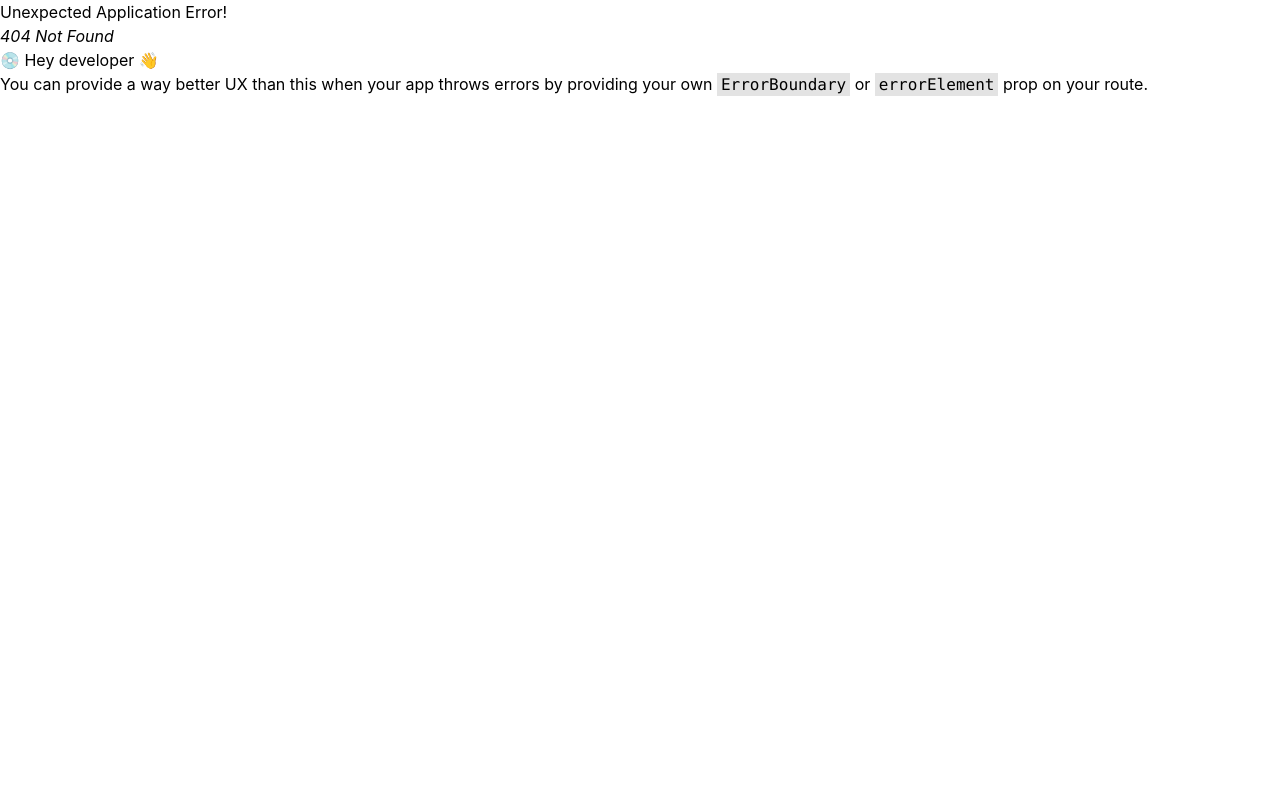
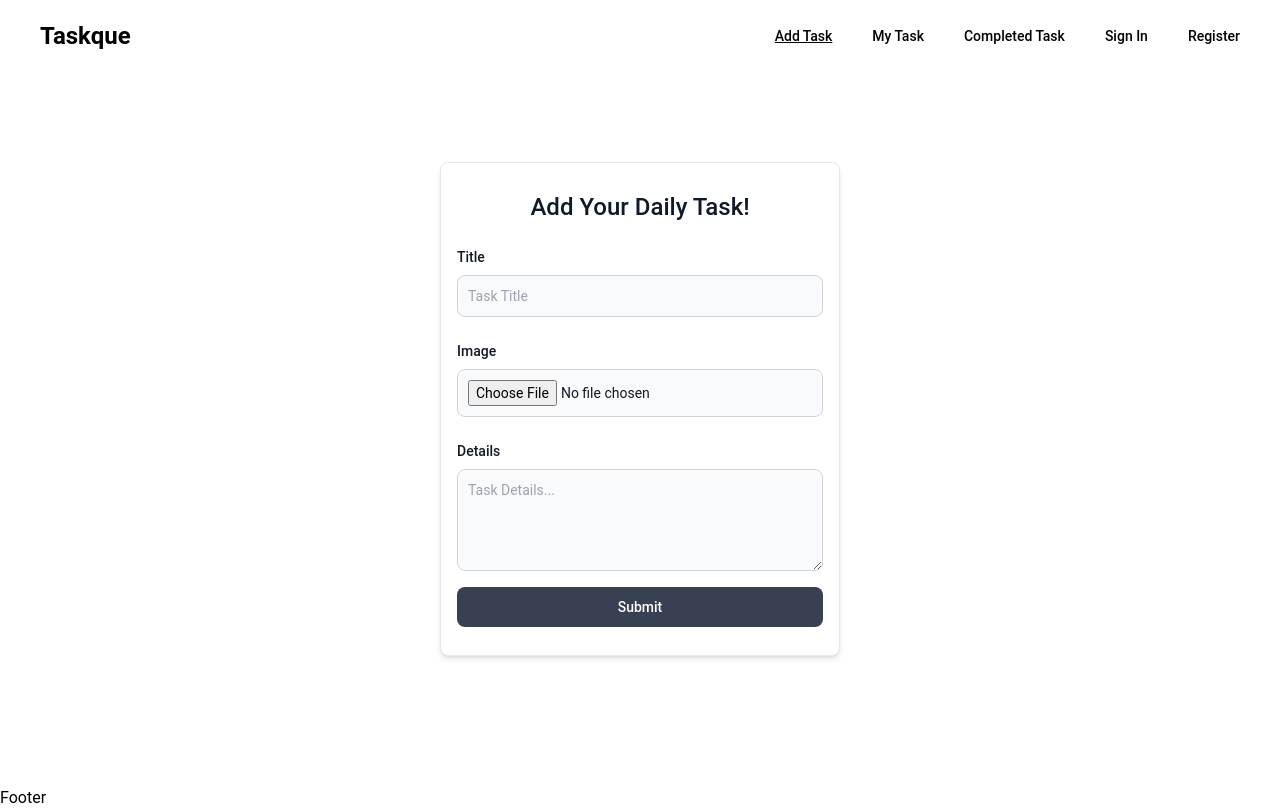
Before and after one commit to mohammedtakbir/Taskque-client-site, a React (Create React App) app: page /add-task in a window 1280 px wide. Before the commit this address had no page. Built offline with nearby package versions, Linux system fonts and the light colour scheme.

Commit message:
create addTask route and store the task to the database

```diff
--- /dev/null
+++ b/src/Pages/AddTask/AddTask.js
@@ -0,0 +1,100 @@
+import React from 'react';
+import { useState } from 'react';
+import { toast } from 'react-hot-toast';
+
+const AddTask = () => {
+
+    const [loading, setLoading] = useState(false);
+
+    const handleTaskSubmit = (e) => {
+        setLoading(true);
+        e.preventDefault();
+        const form = e.target;
+        const title = form.title.value;
+        const detail = form.detail.value;
+
+        const image = form.image.files[0];
+        const formData = new FormData();
+        formData.append('image', image);
+        const url = `https://api.imgbb.com/1/upload?key=${process.env.REACT_APP_imgbb_key}`
+        fetch(url, {
+            method: 'POST',
+            body: formData
+        })
+            .then(res => res.json())
+            .then(imageData => {
+
+                const addTask = {
+                    taskTitle: title,
+                    taskDetail: detail,
+                    taskImage: imageData.data.display_url
+                }
+                console.log(addTask)
+                fetch('http://localhost:5000/addTask', {
+                    method: 'POST',
+                    headers: {
+                        'content-type': 'application/json'
+                    },
+                    body: JSON.stringify(addTask)
+                })
+                    .then(res => res.json())
+                    .then(data => {
+                        if (data.acknowledged) {
+                            setLoading(false)
+                            toast.success('Task Added Successfully!')
+                        }
+                    })
+                    .catch(err => setLoading(false))
+            })
+            .catch(err => setLoading(false))
+    }
+
+    return (
+        <div className='max-w-[1200px] mx-auto pt-10 pb-20'>
+            <section className='lg:py-[50px] md:py-[30px] py-[10px] flex justify-center'>
+                <div className="!px-4 w-full max-w-[400px] bg-white rounded-lg border border-gray-200 shadow-md sm:p-6 md:p-7 sm:mx-0 mx-3">
+                    <form className="space-y-6" onSubmit={handleTaskSubmit}>
+                        <h5 className="text-2xl font-medium text-gray-900 text-center">Add Your Daily Task!</h5>
+                        <div>
+                            <label className="block mb-2 text-sm font-medium text-gray-900">Title</label>
+                            <input
+                                placeholder='Task Title'
+                                type="text"
+                                name='title'
+                                className="bg-gray-50 border border-gray-300 text-gray-900 text-sm rounded-lg focus:ring-blue-500 focus:border-blue-500 block w-full p-2.5 "
+                                required
+                            />
+                        </div>
+                        <div>
+                            <label className="block mb-2 text-sm font-medium text-gray-900">Image</label>
+                            <input
+                                type="file"
+                                name='image'
+                                className="bg-gray-50 border border-gray-300 text-gray-900 text-sm rounded-lg focus:ring-blue-500 focus:border-blue-500 block w-full p-2.5 "
+                                required
+                            />
+                        </div>
+                        <div>
+                            <label className="block mb-2 text-sm font-medium text-gray-900">Details</label>
+                            <textarea
+                                name='detail'
+                                rows="4"
+                                className="!mt-0 block p-2.5 w-full text-sm text-gray-900 bg-gray-50 rounded-lg border border-gray-300 focus:ring-blue-500 focus:border-blue-500"
+                                placeholder="Task Details..."
+                                required
+                            >
+                            </textarea>
+                        </div>
+                        <button
+                            type="submit"
+                            className="!mt-4 w-full text-white bg-gray-700 hover:bg-gray-800 focus:ring-2 focus:outline-none focus:ring-gray-700 font-medium rounded-lg text-sm px-5 py-2.5 text-center">
+                            {loading ? 'Loading...' : 'Submit'}
+                        </button>
+                    </form>
+                </div>
+            </section>
+        </div>
+    );
+};
+
+export default AddTask;
--- a/src/Pages/Shared/Register/Register.js
+++ b/src/Pages/Register/Register.js
@@ -3,7 +3,7 @@ import { useState } from 'react';
 import { useContext } from 'react';
 import { toast } from 'react-hot-toast';
 import { Link, useNavigate } from 'react-router-dom';
-import { AuthContext } from '../../../contexts/AuthProvider';
+import { AuthContext } from '../../contexts/AuthProvider';
 
 const Register = () => {
     const { userRegister } = useContext(AuthContext);
@@ -24,14 +24,13 @@ const Register = () => {
                 toast.success('Signup successfully!')
             })
             .catch(err => setError(err.message))
-
     }
 
     return (
         <section className='lg:py-[100px] md:py-[70px] py-[50px] flex justify-center'>
             <div className="p-4 w-full max-w-sm bg-white rounded-lg border border-gray-200 shadow-md sm:p-6 md:p-7 sm:mx-0 mx-3">
                 <form className="space-y-6" onSubmit={handleSignUp}>
-                    <h5 className="text-xl font-medium text-gray-900 text-center">Register</h5>
+                    <h5 className="text-xl font-medium text-gray-900 text-center">Create an Account!</h5>
                     <div>
                         <label className="block mb-2 text-sm font-medium text-gray-900">Email</label>
                         <input
@@ -52,17 +51,12 @@ const Register = () => {
                             required
                         />
                     </div>
-                    <button
-                        type="button"
-                        className='text-blue-500 text-sm hover:underline !mt-0'>
-                        Forgot Password
-                    </button>
                     <p className='text-sm text-red-500 !mt-1'>{error}</p>
                     <button
                         type="submit"
-                        className="!mt-3 w-full text-white bg-gray-700 hover:bg-gray-800 focus:ring-2 focus:outline-none focus:ring-gray-700 font-medium rounded-lg text-sm px-5 py-2.5 text-center">{'Register'}</button>
+                        className="!mt-5 w-full text-white bg-gray-700 hover:bg-gray-800 focus:ring-2 focus:outline-none focus:ring-gray-700 font-medium rounded-lg text-sm px-5 py-2.5 text-center">{'Register'}</button>
                     <div className="text-sm text-gray-500 !mt-3 text-center">
-                        Don't have an account? <Link to="/signIn" className="text-blue-500 hover:underline">Create new account</Link>
+                        Already have an account? <Link to="/signIn" className="text-blue-500 hover:underline">Sign In</Link>
                     </div>
                 </form>
             </div>
--- a/src/Pages/Shared/Navbar/Navbar.js
+++ b/src/Pages/Shared/Navbar/Navbar.js
@@ -12,7 +12,7 @@ const Navbar = () => {
             <nav className='md:container mx-auto flex justify-between items-center relative'>
                 <Link to='/' className='text-2xl font-semibold'>Taskque</Link>
                 <ul className={`md:bg-transparent bg-gray-100 rounded-lg md:flex items-center md:justify-end md:static absolute w-full text-center z-10 ${open ? 'top-12' : 'top-[-300px]'}`}>
-                    <li className='md:ml-10 md:mb-0 mb-4 md:pt-0 pt-4'>
+                    {/* <li className='md:ml-10 md:mb-0 mb-4 md:pt-0 pt-4'>
                         <NavLink
                             onClick={() => setOpen(!open)}
                             style={({ isActive }) => {
@@ -23,7 +23,7 @@ const Navbar = () => {
                         >
                             Home
                         </NavLink>
-                    </li>
+                    </li> */}
                     <li className='md:ml-10 md:mb-0 mb-4'>
                         <NavLink
                             onClick={() => setOpen(!open)}
--- a/src/firebase/firebase.config.js
+++ b/src/firebase/firebase.config.js
@@ -7,12 +7,12 @@ import { getFirestore } from "firebase/firestore";
 
 // Your web app's Firebase configuration
 const firebaseConfig = {
-    apiKey: "AIzaSyBPPtZqqx6E9FeAEsJ6Ok_5nY8VbUFbXIo",
-    authDomain: "taskque-87c94.firebaseapp.com",
-    projectId: "taskque-87c94",
-    storageBucket: "taskque-87c94.appspot.com",
-    messagingSenderId: "14477555829",
-    appId: "1:14477555829:web:12dbbff646d7f2715ce03c"
+    apiKey: process.env.REACT_APP_apiKey,
+    authDomain: process.env.REACT_APP_authDomain,
+    projectId: process.env.REACT_APP_projectId,
+    storageBucket: process.env.REACT_APP_storageBucket,
+    messagingSenderId: process.env.REACT_APP_messagingSenderId,
+    appId: process.env.REACT_APP_appId
 };
 
 // Initialize Firebase
--- a/src/index.css
+++ b/src/index.css
@@ -1,13 +1,15 @@
 @tailwind base;
 @tailwind components;
 @tailwind utilities;
+@import url('https://fonts.googleapis.com/css2?family=Roboto:wght@100;300;400;500;700;900&display=swap');
 body {
   margin: 0;
-  font-family: -apple-system, BlinkMacSystemFont, 'Segoe UI', 'Roboto', 'Oxygen',
+  /* font-family: -apple-system, BlinkMacSystemFont, 'Segoe UI', 'Roboto', 'Oxygen',
     'Ubuntu', 'Cantarell', 'Fira Sans', 'Droid Sans', 'Helvetica Neue',
     sans-serif;
   -webkit-font-smoothing: antialiased;
-  -moz-osx-font-smoothing: grayscale;
+  -moz-osx-font-smoothing: grayscale; */
+  font-family: 'Roboto', sans-serif;
 }
 
 code {
```
Also changed, not shown: src/Pages/SignIn/SignIn.js (renamed from src/Pages/Shared/SignIn/SignIn.js, +4 -4 lines), src/routers/routes.js (+7 -2 lines).
